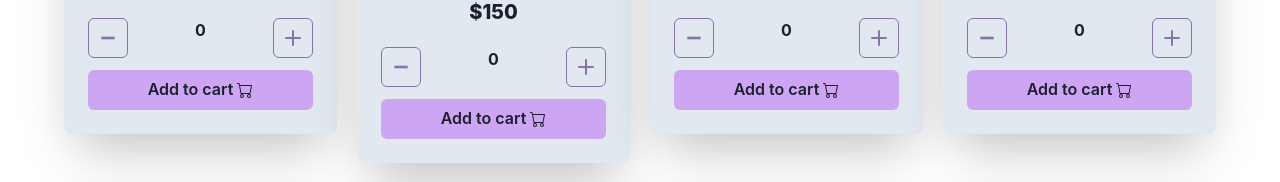
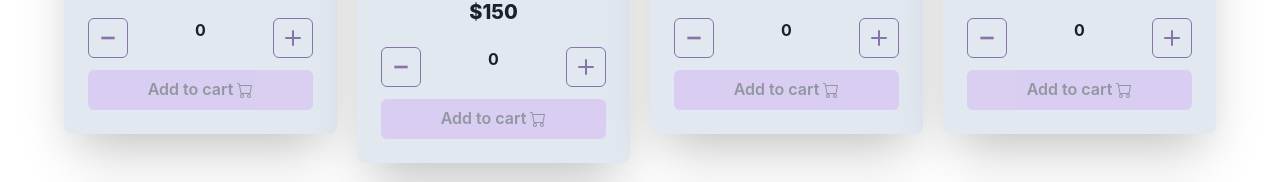
Before and after one commit to giannidaniel18/indih-design-gianni, a React (Vite) app: page /producto/1 in a window 1280 px wide. Shown: the part 482-664 px from the top of the page. Built offline with nearby package versions, Linux system fonts and the light colour scheme.

Commit message:
agregando onAdd()

```diff
--- a/src/components/Items/Item.jsx
+++ b/src/components/Items/Item.jsx
@@ -67,7 +67,7 @@ function Item(props) {
             </Text>
           </Stack>
         </Stack>
-        <ItemCount stock={props.stock} initial={0} />
+        <ItemCount stock={props.stock} initial={0} onAdd={(cantidad) => console.log(`añadiendo ${cantidad} items de ${props.name}  `)} />
       </Box>
     </Center>
   );
--- a/src/components/Items/ItemCount.jsx
+++ b/src/components/Items/ItemCount.jsx
@@ -28,6 +28,12 @@ export default function ItemCount({ stock, initial, onAdd }) {
   const restarContador = () => {
     contador == 0 ? "" : setContador(contador - 1);
   };
+
+  const addToCart = () => {
+      onAdd(contador)
+  }
+
+
   return (
     <>
       <Stack mt={5} direction={"row"} justifyContent={"space-between"}>
@@ -52,7 +58,7 @@ export default function ItemCount({ stock, initial, onAdd }) {
         />
       </Stack>
       <Stack direction={"row"} justify={"center"}>
-        <Button bg="primary" variant="solid" w={"100%"} mt={3}>
+        <Button disabled= {contador == 0 ? true : false} bg="primary" variant="solid" w={"100%"} mt={3} onClick={addToCart}>
           Add to cart
           <Icon ml={1} as={BsCart} />
         </Button>
```
